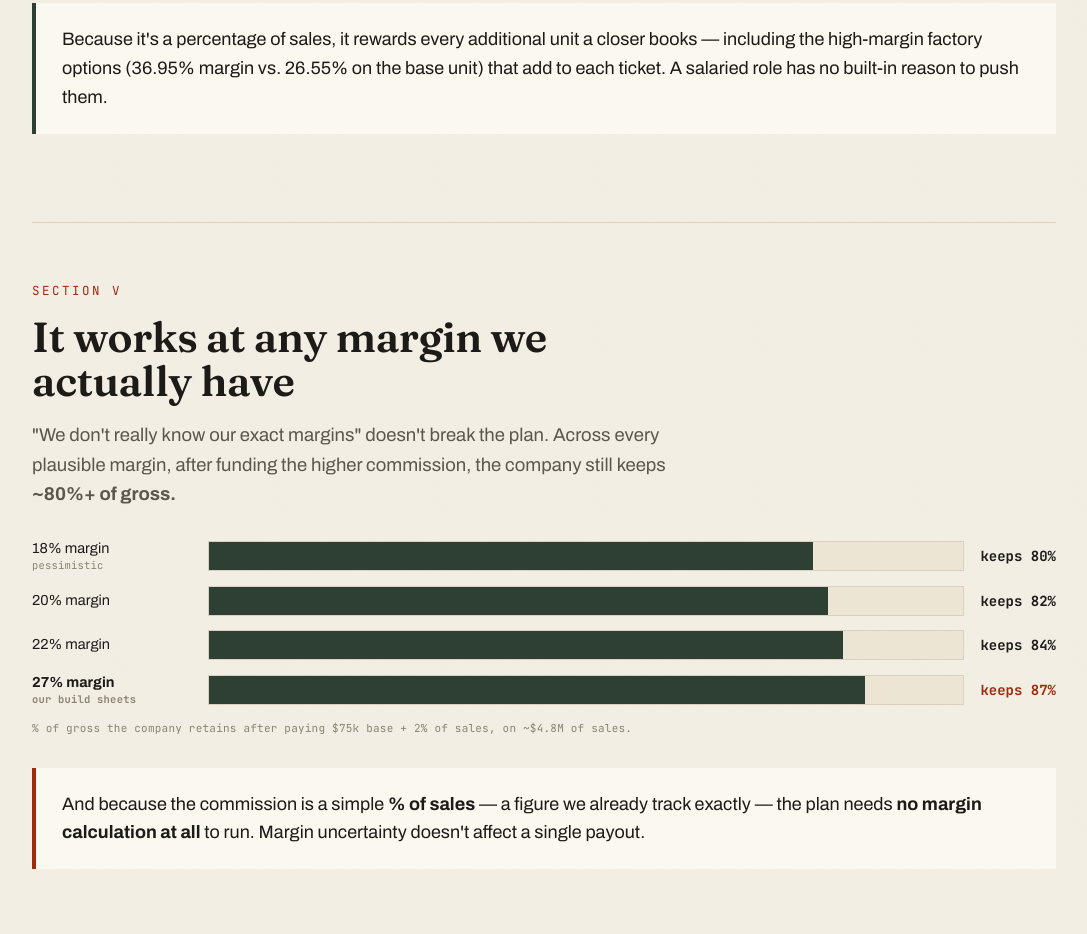
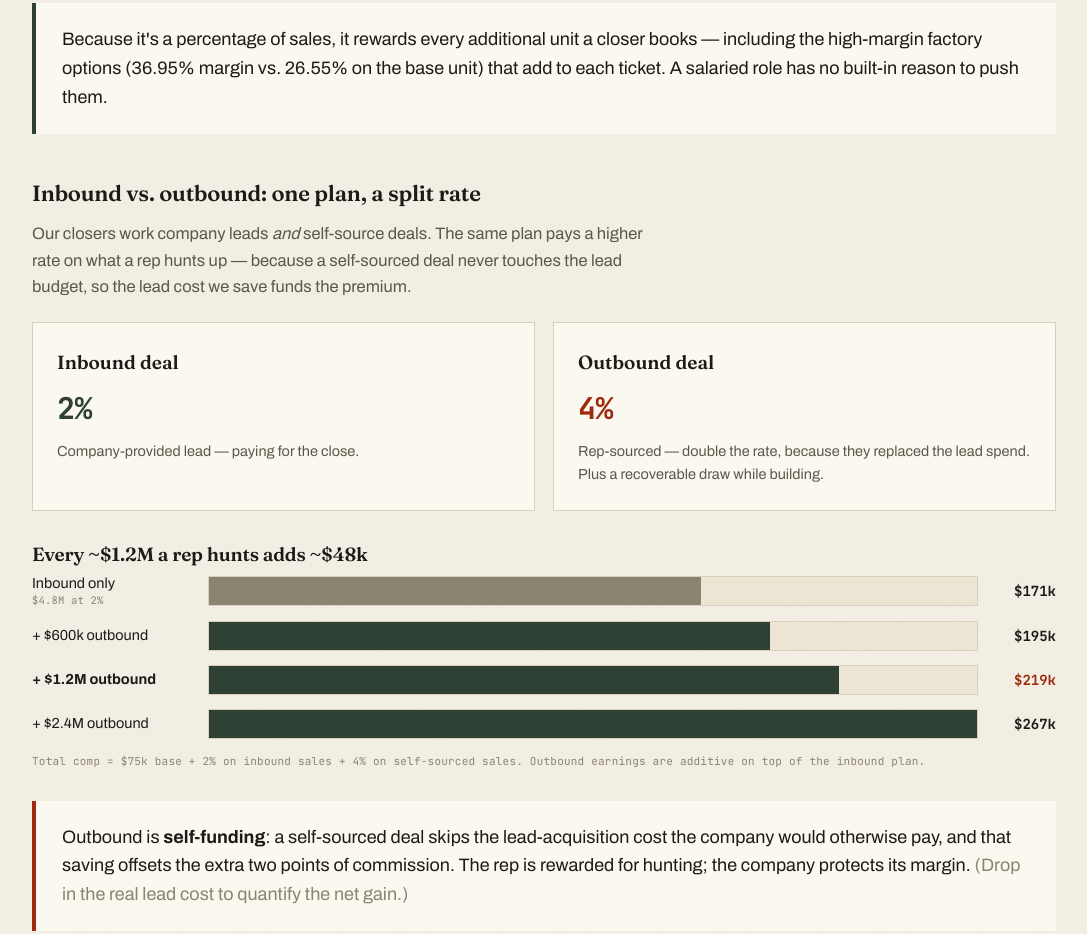
Before and after one commit to enckequity/inside-sales-comp-benchmarks, a plain HTML site: page index.html in a window 1280 px wide. Shown: the part 4414-5348 px from the top of the page, without its empty margins (96-1183 px from the left). Drawn offline with Linux system fonts and the light colour scheme.

Commit message:
Add inbound/outbound split rate for hybrid closers
Closers work company leads and self-source deals, so one plan carries two
rates: 2% on inbound (company) leads, 4% on self-sourced (outbound) deals,
plus a draw during ramp. The outbound premium is self-funding - a self-sourced
deal skips the lead-acquisition cost, which offsets the extra commission.
Outbound is additive: every ~$1.2M hunted adds ~$48k. Added to index.html
(Section IV), the-plan.md, README, scenarios.csv.

Co-Authored-By: Claude Opus 4.8 (1M context) <noreply@anthropic.com>

```diff
--- a/data/scenarios.csv
+++ b/data/scenarios.csv
@@ -9,5 +9,11 @@ full_standard_25pct_gross,4800000,0.27,1296000,75000,0.0675,324000,399000,0.308,
 margin_18_proposed,4800000,0.18,864000,75000,0.020,96000,171000,0.198,693000,"margin sensitivity pessimistic, 2% plan"
 margin_22_proposed,4800000,0.22,1056000,75000,0.020,96000,171000,0.162,885000,"margin sensitivity, 2% plan"
 higher_producer_600k_mo,7200000,0.27,1944000,75000,0.020,144000,219000,0.113,1725000,"strong producer: $600k/mo sales at 2%"
+hybrid_inbound_only,4800000,0.27,1296000,75000,0.020,96000,171000,0.132,1125000,"SPLIT RATE: inbound only ($4.8M at 2%)"
+hybrid_plus_600k_outbound,5400000,0.27,1458000,75000,,120000,195000,0.134,1338000,"inbound $4.8M at 2% + $600k self-sourced at 4%"
+hybrid_plus_1.2M_outbound,6000000,0.27,1620000,75000,,144000,219000,0.135,1476000,"inbound $4.8M at 2% + $1.2M self-sourced at 4%"
+hybrid_plus_2.4M_outbound,7200000,0.27,1944000,75000,,192000,267000,0.137,1752000,"inbound $4.8M at 2% + $2.4M self-sourced at 4%"
+split_rate_inbound,,,,,0.020,,,,,"split rate: 2% of sales on company-provided (inbound) leads"
+split_rate_outbound,,,,,0.040,,,,,"split rate: 4% of sales on rep-sourced (outbound) deals; premium funded by lead-cost saved"
 comp_as_pct_of_sales_proposed,4800000,,,75000,0.020,96000,171000,,,"recommended total comp = $171k = 3.6% of $4.8M sales; cf WEDA equipment dealers ~7% of sales for all sales salaries"
 industry_norm_commission,,,,,,,,0.25,,"dealer-standard commission = 20-30% of front-end GROSS, 25% most common (auto/RV/powersports/farm equip; see sources.md Section A)"
--- a/index.html
+++ b/index.html
@@ -293,6 +293,22 @@
     </div>
     <p class="axis-note">$75k base + commission on ~$4.8M of sales. A slow month costs the company nothing extra; commission is only paid on sales booked.</p>
     <div class="callout gr">Because it's a percentage of sales, it rewards every additional unit a closer books — including the high-margin factory options (36.95% margin vs. 26.55% on the base unit) that add to each ticket. A salaried role has no built-in reason to push them.</div>
+
+    <h3 style="margin:48px 0 8px; font-size:22px;">Inbound vs. outbound: one plan, a split rate</h3>
+    <p style="font-size:16.5px; color:var(--ink-soft); max-width:66ch; margin-bottom:22px;">Our closers work company leads <em>and</em> self-source deals. The same plan pays a higher rate on what a rep hunts up — because a self-sourced deal never touches the lead budget, so the lead cost we save funds the premium.</p>
+    <div class="grid2">
+      <div class="pcard"><h4>Inbound deal</h4><div class="pnum">2%</div><p>Company-provided lead — paying for the close.</p></div>
+      <div class="pcard"><h4>Outbound deal</h4><div class="pnum ox">4%</div><p>Rep-sourced — double the rate, because they replaced the lead spend. Plus a recoverable draw while building.</p></div>
+    </div>
+    <h3 style="margin:34px 0 10px; font-size:19px;">Every ~$1.2M a rep hunts adds ~$48k</h3>
+    <div class="chart">
+      <div class="bar-row"><div class="name">Inbound only<small>$4.8M at 2%</small></div><div class="bar-track"><div class="bar-fill faint" data-w="64"></div></div><div class="bar-val">$171k</div></div>
+      <div class="bar-row"><div class="name">+ $600k outbound</div><div class="bar-track"><div class="bar-fill gr" data-w="73"></div></div><div class="bar-val">$195k</div></div>
+      <div class="bar-row pine"><div class="name">+ $1.2M outbound</div><div class="bar-track"><div class="bar-fill gr" data-w="82"></div></div><div class="bar-val">$219k</div></div>
+      <div class="bar-row"><div class="name">+ $2.4M outbound</div><div class="bar-track"><div class="bar-fill gr" data-w="100"></div></div><div class="bar-val">$267k</div></div>
+    </div>
+    <p class="axis-note">Total comp = $75k base + 2% on inbound sales + 4% on self-sourced sales. Outbound earnings are additive on top of the inbound plan.</p>
+    <div class="callout">Outbound is <b>self-funding</b>: a self-sourced deal skips the lead-acquisition cost the company would otherwise pay, and that saving offsets the extra two points of commission. The rep is rewarded for hunting; the company protects its margin. <span style="color:var(--ink-faint)">(Drop in the real lead cost to quantify the net gain.)</span></div>
   </section>
 
   <!-- V — SENSITIVITY -->
```
Also changed, not shown: 2 other files.
